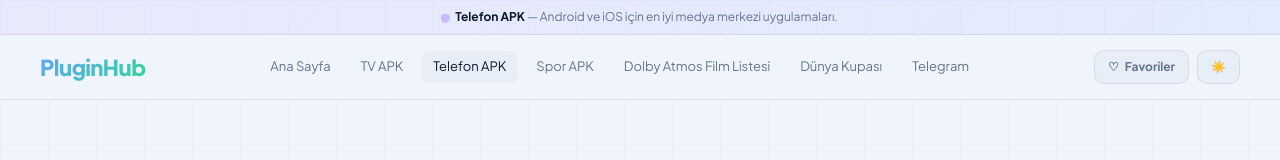
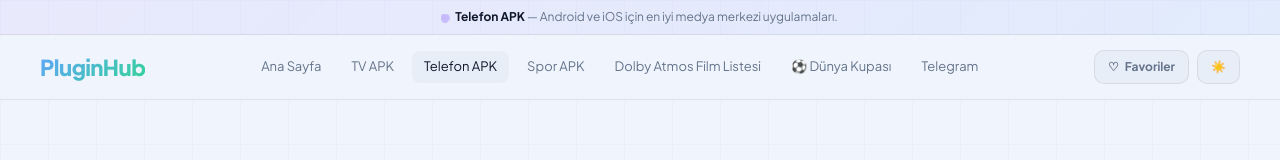
Before and after one commit to tcl-iffalcon/wiki, a website: page mobil.html in a window 1280 px wide. Shown: the top 160 px of the page. Drawn offline with nearby package versions, Linux system fonts and the light colour scheme.

Commit message:
Update mobil.html

```diff
--- a/mobil.html
+++ b/mobil.html
@@ -174,7 +174,7 @@ const REPORT_ENDPOINT = 'https://pluginhub.sait-yldrm.workers.dev';
             <a href="mobil.html" class="current">Telefon APK</a>
             <a href="https://tcl-iffalcon.github.io/wiki/spor.html">Spor APK</a>
             <a href="https://tcl-iffalcon.github.io/wiki/dolbyatmos.html">Dolby Atmos Film Listesi</a>
-            <a href="https://tcl-iffalcon.github.io/wiki/wc2026.html">Dünya Kupası</a>
+            <a href="https://tcl-iffalcon.github.io/wiki/wc2026.html">⚽ Dünya Kupası</a>
             <a href="https://t.me/tcltvturk1">Telegram</a>
         </div>
         <div class="flex gap-2 items-center">
@@ -192,7 +192,7 @@ const REPORT_ENDPOINT = 'https://pluginhub.sait-yldrm.workers.dev';
             <a href="mobil.html" style="display:block;padding:8px 12px;border-radius:8px;color:var(--text);background:var(--surface2);text-decoration:none;font-size:14px;">Telefon APK</a>
             <a href="https://tcl-iffalcon.github.io/wiki/spor.html" style="display:block;padding:8px 12px;border-radius:8px;color:var(--muted);text-decoration:none;font-size:14px;">Spor APK</a>
             <a href="https://tcl-iffalcon.github.io/wiki/dolbyatmos.html" style="display:block;padding:8px 12px;border-radius:8px;color:var(--muted);text-decoration:none;font-size:14px;">Dolby Atmos Film Listesi</a>
-            <a href="https://tcl-iffalcon.github.io/wiki/wc2026.html" style="display:block;padding:8px 12px;border-radius:8px;color:var(--muted);text-decoration:none;font-size:14px;">Dünya Kupası</a>
+            <a href="https://tcl-iffalcon.github.io/wiki/wc2026.html" style="display:block;padding:8px 12px;border-radius:8px;color:var(--muted);text-decoration:none;font-size:14px;">⚽ Dünya Kupası</a>
             <a href="https://t.me/tcltvturk1" style="display:block;padding:8px 12px;border-radius:8px;color:var(--muted);text-decoration:none;font-size:14px;">Telegram</a>
             <div class="flex gap-2 pt-2">
                 <button onclick="toggleFavFilter()" id="favFilterBtnMobile" class="nav-btn">♡ Favoriler</button>
```
